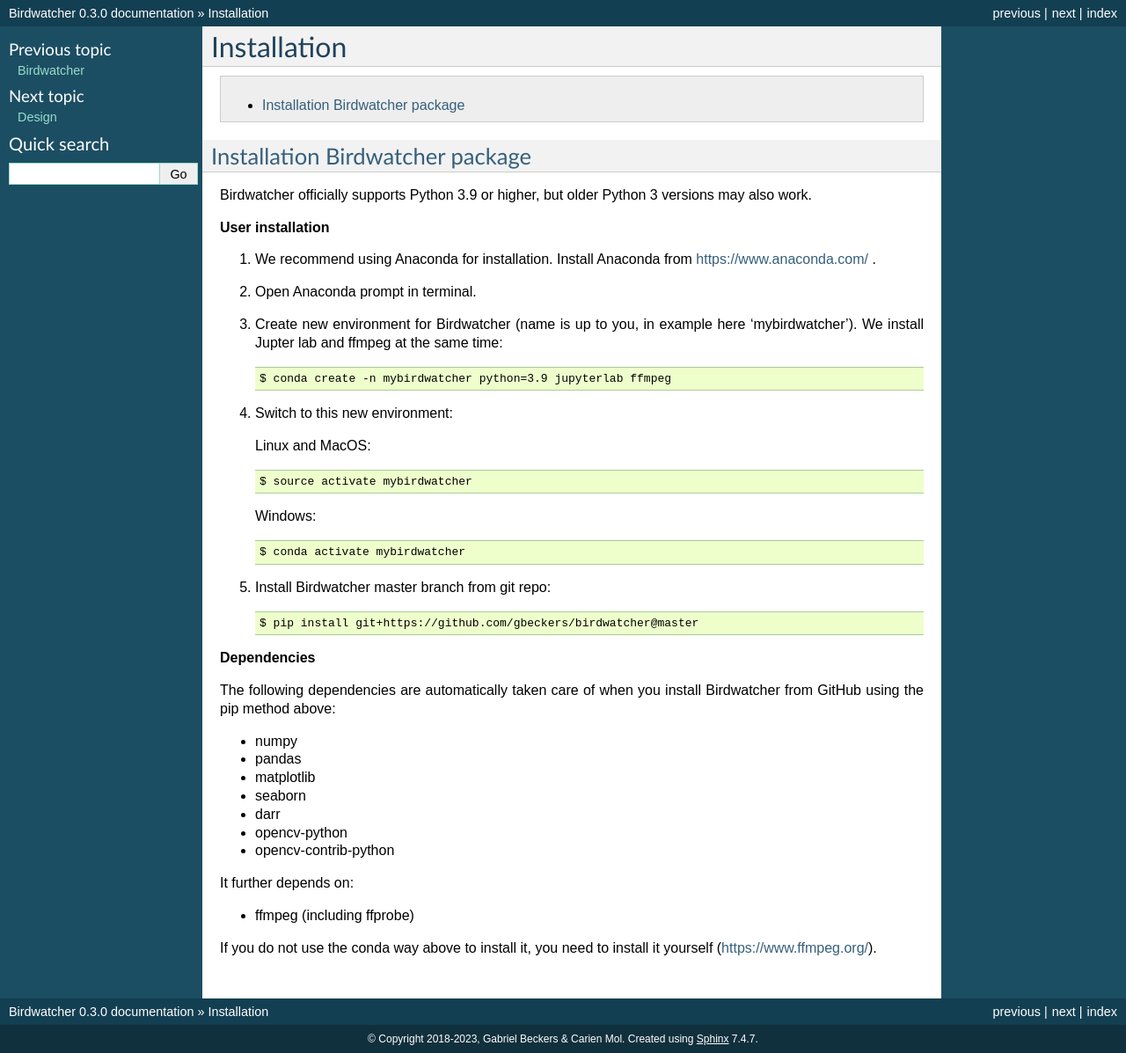
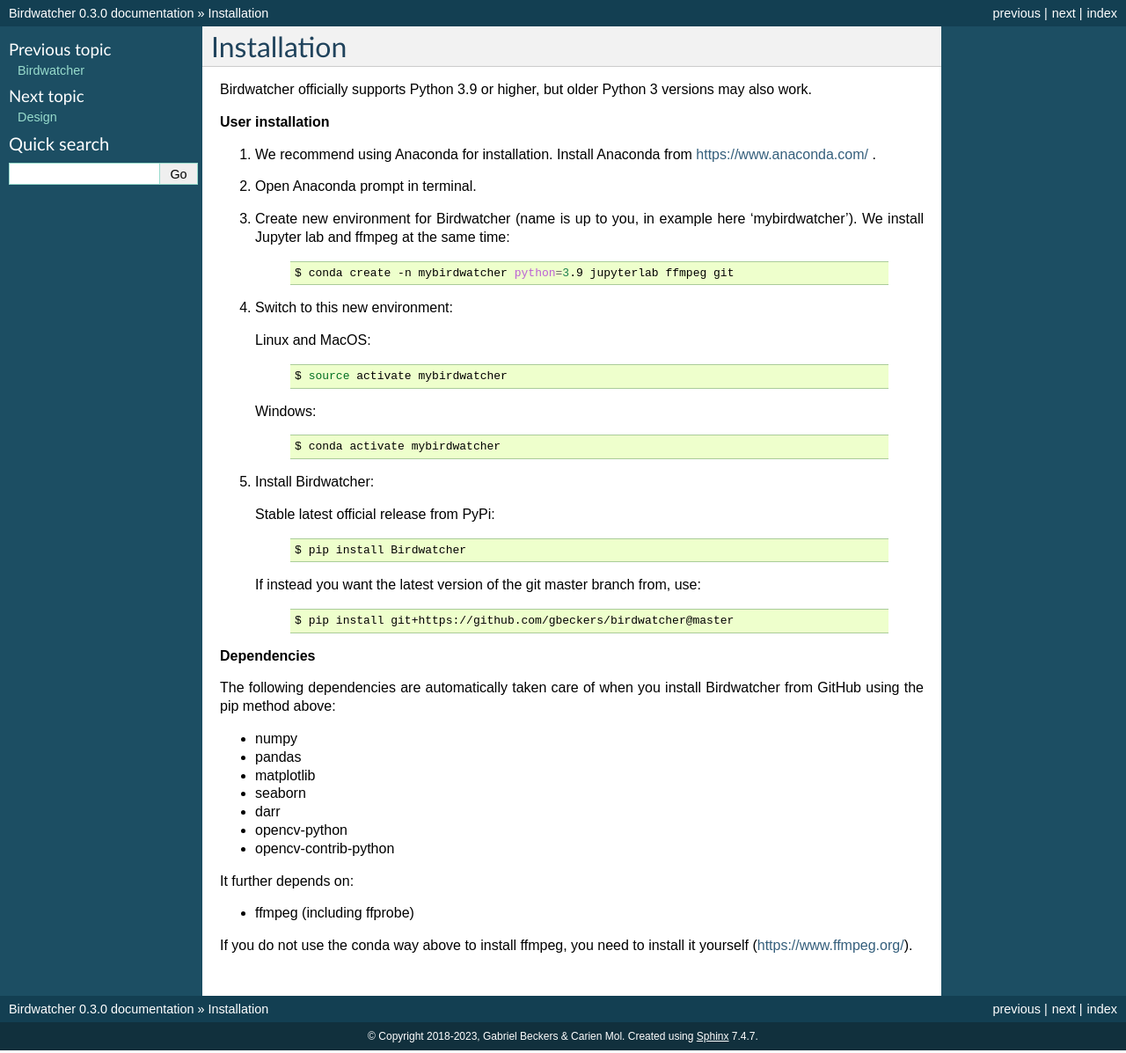
Before and after one commit to gbeckers/Birdwatcher, a Sphinx documentation site: the page built from docs/installation.rst, in a window 1280 px wide. Shown: the whole page at 88% size. Built offline with Sphinx 7.4.7, drawn with Linux system fonts in a browser that asks for light colours.

Commit message:
improve install instructions and intro text

```diff
--- a/docs/installation.rst
+++ b/docs/installation.rst
@@ -4,36 +4,48 @@
 
 .. contents:: :local:
 
-Installation Birdwatcher package
---------------------------------
-
 Birdwatcher officially supports Python 3.9 or higher, but older
 Python 3 versions may also work.
 
 **User installation**
 
-1) We recommend using Anaconda for installation. Install Anaconda from https://www.anaconda.com/ .
+#. We recommend using Anaconda for installation. Install Anaconda from https://www.anaconda.com/ .
 
-2) Open Anaconda prompt in terminal.
+#. Open Anaconda prompt in terminal.
 
-3) Create new environment for Birdwatcher (name is up to you, in example
-   here 'mybirdwatcher'). We install Jupter lab and ffmpeg at the same time::
+#. Create new environment for Birdwatcher (name is up to you, in example here 'mybirdwatcher'). We install Jupyter lab and ffmpeg at the same time:
 
-    $ conda create -n mybirdwatcher python=3.9 jupyterlab ffmpeg
+    .. code-block:: bash
 
-4) Switch to this new environment:
+      $ conda create -n mybirdwatcher python=3.9 jupyterlab ffmpeg git
 
-   Linux and MacOS::
+#. Switch to this new environment:
 
-    $ source activate mybirdwatcher
+   Linux and MacOS:
 
-   Windows::
+    .. code-block:: bash
 
-    $ conda activate mybirdwatcher
+      $ source activate mybirdwatcher
 
-5) Install Birdwatcher master branch from git repo::
+   Windows:
 
-    $ pip install git+https://github.com/gbeckers/birdwatcher@master
+    .. code-block:: bash
+
+      $ conda activate mybirdwatcher
+
+#. Install Birdwatcher:
+
+   Stable latest official release from PyPi:
+
+    .. code-block:: bash
+
+      $ pip install Birdwatcher
+
+   If instead you want the latest version of the git master branch from, use:
+
+    .. code-block:: bash
+
+      $ pip install git+https://github.com/gbeckers/birdwatcher@master
 
 
 **Dependencies**
@@ -53,5 +65,5 @@
 
 - ffmpeg (including ffprobe)
 
-If you do not use the conda way above to install it, you need to
+If you do not use the conda way above to install ffmpeg, you need to
 install it yourself (https://www.ffmpeg.org/).
```
Also changed, not shown: README.rst (+33 -28 lines), docs/index.rst (+7 -16 lines).
